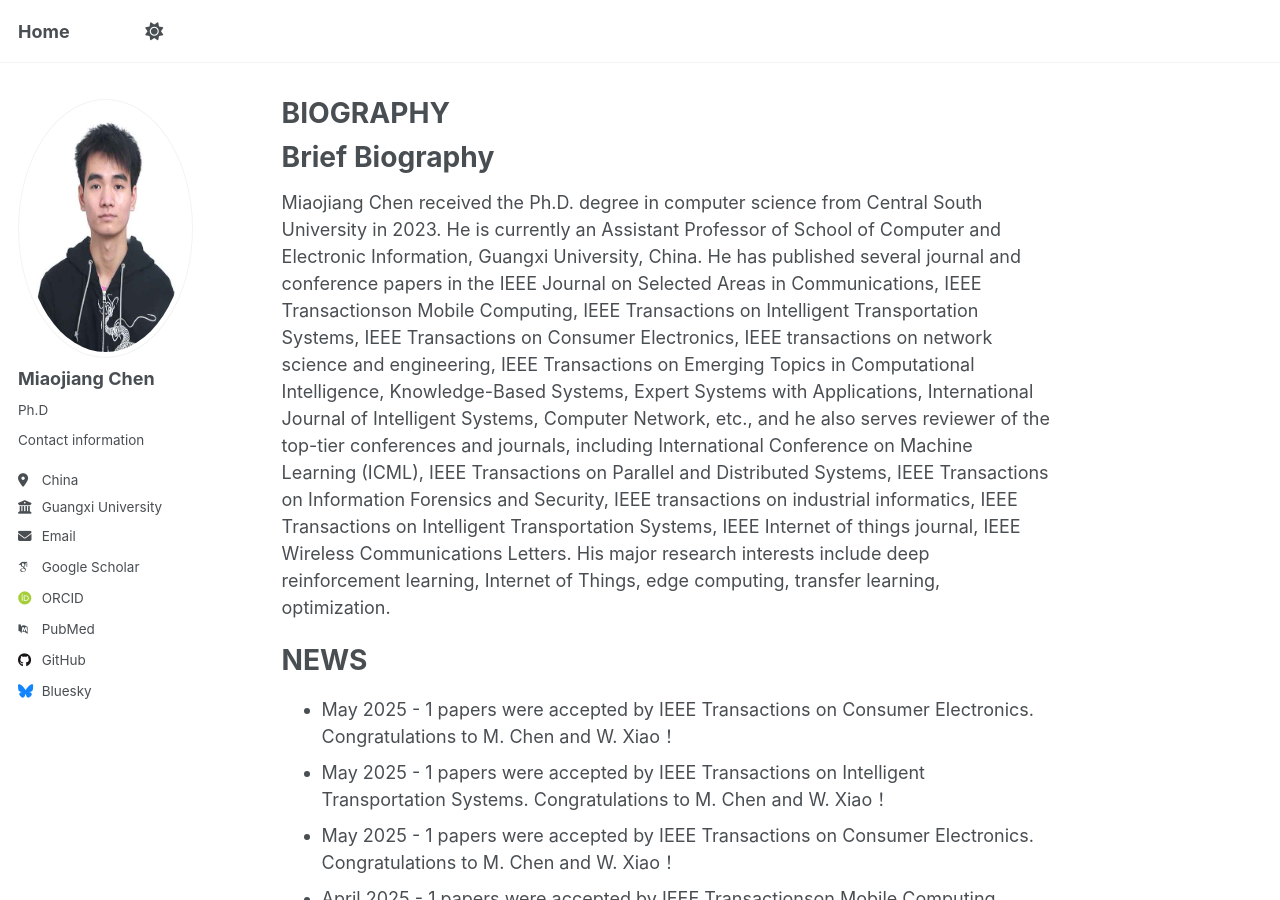
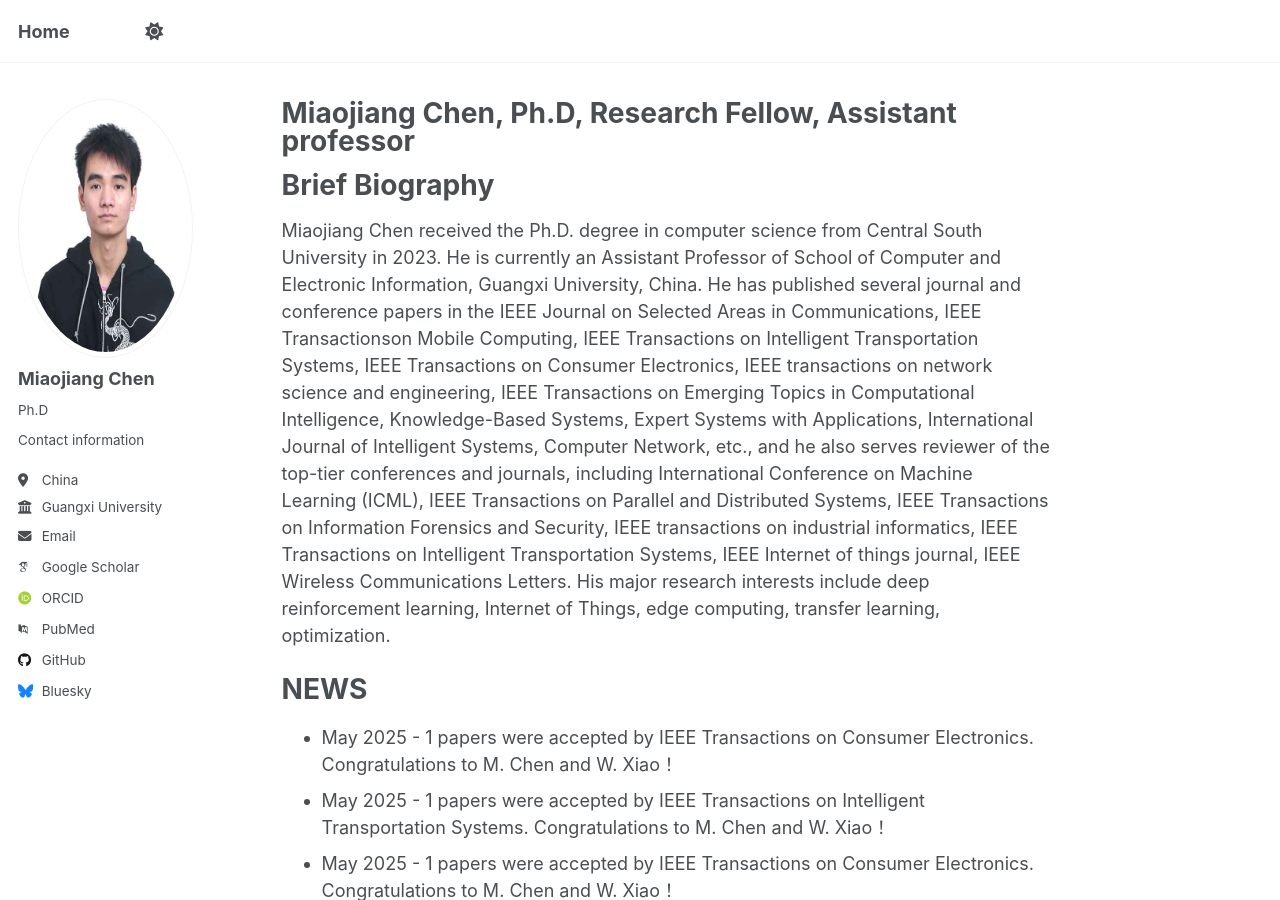
Before and after one commit to mjchen-cs/mjchen-cs.github.io, a Jekyll site: the page built from _pages/about.md, in a window 1280 px wide and 900 px high. Built offline with Jekyll 4.4.1, drawn with Linux system fonts in a browser that asks for light colours; some web fonts are replaced.

Commit message:
about.md

```diff
--- a/_pages/about.md
+++ b/_pages/about.md
@@ -1,6 +1,6 @@
 ---
 permalink: /
-title: "BIOGRAPHY"
+title: "Miaojiang Chen,  Ph.D, Research Fellow, Assistant professor"
 author_profile: true
 redirect_from:
   - /about/
```
